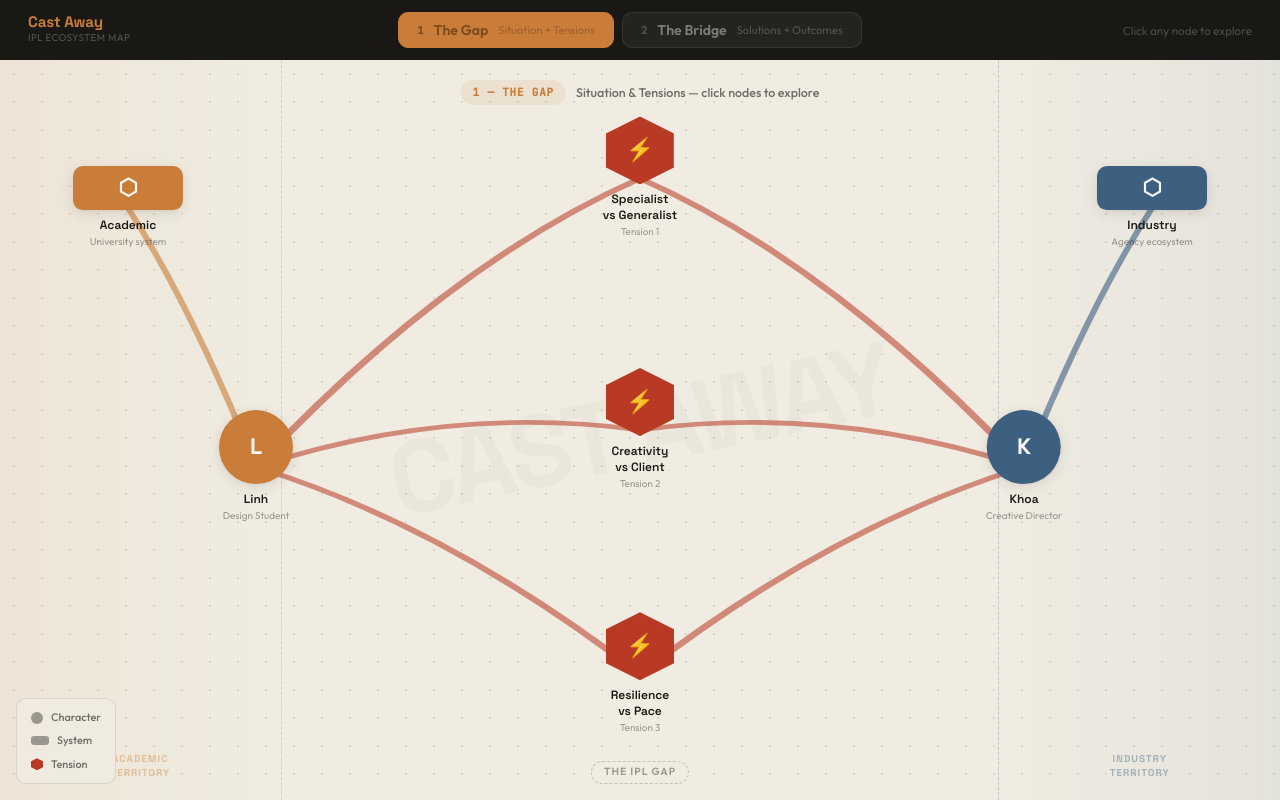
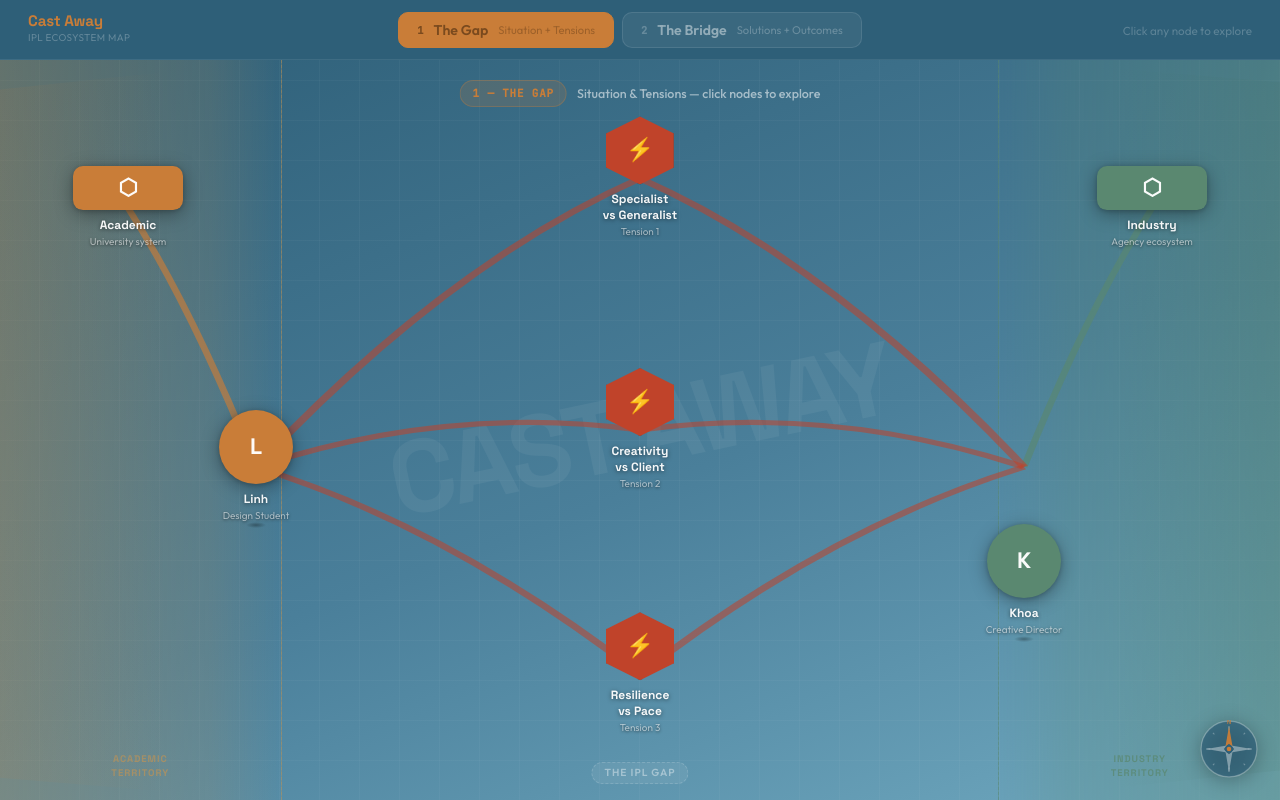
Before and after one commit to binyoun/cast-away, a React (Vite) app: page / in a window 1280 px wide. Built offline with nearby package versions, Linux system fonts and the light colour scheme.

Commit message:
Ocean map aesthetic: compass, position-aware panel, island zones, ocean bg

```diff
--- a/src/components/EcoCanvas.jsx
+++ b/src/components/EcoCanvas.jsx
@@ -1,4 +1,4 @@
-import React from "react";
+import React, { useState } from "react";
 import { NODES, LAYERS, getConnections } from "../data/ecosystem.js";
 
 // ---- Map background zones ----
@@ -32,10 +32,56 @@ function MapBackground({ layer, avgIntensity }) {
   );
 }
 
+// ---- Compass rose ----
+function Compass({ onClick }) {
+  return (
+    <div
+      className="compass-wrap"
+      onClick={onClick}
+      role="button"
+      tabIndex={0}
+      aria-label="Toggle map legend"
+      onKeyDown={e => e.key === 'Enter' && onClick()}
+    >
+      <svg viewBox="0 0 60 60" className="compass-svg" aria-hidden="true">
+        {/* Outer ring */}
+        <circle cx="30" cy="30" r="27" fill="rgba(46,95,120,.72)" stroke="rgba(255,255,255,.28)" strokeWidth="1.2"/>
+        {/* Degree ticks */}
+        {[0,45,90,135,180,225,270,315].map(deg => {
+          const rad = (deg - 90) * Math.PI / 180;
+          const r1 = 22, r2 = deg % 90 === 0 ? 18 : 20;
+          return (
+            <line key={deg}
+              x1={30 + r1 * Math.cos(rad)} y1={30 + r1 * Math.sin(rad)}
+              x2={30 + r2 * Math.cos(rad)} y2={30 + r2 * Math.sin(rad)}
+              stroke="rgba(255,255,255,.3)" strokeWidth={deg % 90 === 0 ? 1.5 : 1}
+            />
+          );
+        })}
+        {/* North arrow — amber */}
+        <path d="M30 8 L33.5 28 L30 25 L26.5 28 Z" fill="var(--amber)" opacity=".95"/>
+        {/* South arrow */}
+        <path d="M30 52 L33.5 32 L30 35 L26.5 32 Z" fill="rgba(255,255,255,.38)"/>
+        {/* East arrow */}
+        <path d="M52 30 L32 33.5 L35 30 L32 26.5 Z" fill="rgba(255,255,255,.38)"/>
+        {/* West arrow */}
+        <path d="M8 30 L28 33.5 L25 30 L28 26.5 Z" fill="rgba(255,255,255,.38)"/>
+        {/* Center circles */}
+        <circle cx="30" cy="30" r="4"   fill="var(--ocean-deep)"/>
+        <circle cx="30" cy="30" r="2.2" fill="var(--amber)"/>
+        {/* N label */}
+        <text x="30" y="5.5" textAnchor="middle" fontSize="5.5" fontWeight="bold"
+          fill="var(--amber)" fontFamily="sans-serif" opacity=".9">N</text>
+      </svg>
+    </div>
+  );
+}
+
 // ---- Map legend ----
-function MapLegend({ layer }) {
+function MapLegend({ layer, visible }) {
   return (
-    <div className="map-legend">
+    <div className={`map-legend${visible ? ' legend-visible' : ''}`}>
+      <span className="legend-title">Map Key</span>
       <div className="legend-item">
         <span className="legend-shape legend-circle" />
         <span>Character</span>
@@ -74,7 +120,7 @@ function Node({ nodeId, x, y, layer, activeSolutions, activeNode, onNodeClick, o
     : {};
 
   const glowStyle = isSolution && intensity > 40
-    ? { boxShadow: `0 0 ${Math.round(t * 28)}px rgba(58,122,86,${(t * 0.5).toFixed(2)})` }
+    ? { boxShadow: `0 0 ${Math.round(t * 32)}px rgba(58,122,86,${(t * 0.6).toFixed(2)}), 0 4px 18px rgba(0,0,0,.35)` }
     : {};
 
   function handleClick(e) {
@@ -128,7 +174,7 @@ function Node({ nodeId, x, y, layer, activeSolutions, activeNode, onNodeClick, o
 }
 
 // ---- Info panel ----
-function InfoPanel({ nodeId, layer, activeSolutions, onSetIntensity, onClose }) {
+function InfoPanel({ nodeId, layer, activeSolutions, onSetIntensity, onClose, style }) {
   const def  = NODES[nodeId];
   if (!def)  return null;
   const info = def.info;
@@ -137,7 +183,7 @@ function InfoPanel({ nodeId, layer, activeSolutions, onSetIntensity, onClose })
   const intensity  = isSolution ? activeSolutions[solveIdx] : 0;
 
   return (
-    <aside className="info-panel" onClick={e => e.stopPropagation()}>
+    <aside className="info-panel" style={style} onClick={e => e.stopPropagation()}>
       <button className="info-close" onClick={onClose}>×</button>
       <span className={`info-type-tag type-${def.color}`}>{info.type}</span>
       <h3 className="info-title">{info.title}</h3>
@@ -180,6 +226,8 @@ function InfoPanel({ nodeId, layer, activeSolutions, onSetIntensity, onClose })
 
 // ---- Main canvas ----
 export default function EcoCanvas({ layer, activeNode, onNodeClick, activeSolutions, onSetIntensity }) {
+  const [showLegend, setShowLegend] = useState(false);
+
   const config = LAYERS[layer];
   const avg    = activeSolutions.reduce((a, b) => a + b, 0) / 3; // 0–100
 
@@ -192,6 +240,7 @@ export default function EcoCanvas({ layer, activeNode, onNodeClick, activeSoluti
 
   function handleCanvasClick() {
     if (activeNode) onNodeClick(activeNode);
+    setShowLegend(false);
   }
 
   // Resolve dynamic positions for Linh/Khoa
@@ -200,6 +249,21 @@ export default function EcoCanvas({ layer, activeNode, onNodeClick, activeSoluti
     if (id === 'khoa') return { ...base, x: khoaX };
     return base;
   }
+
+  // Position-aware InfoPanel: flip side based on node's x position
+  const activePos = activeNode
+    ? posFor(activeNode, config.nodePositions.find(p => p.id === activeNode) || { x: 50, y: 50 })
+    : null;
+
+  const infoPanelStyle = activePos
+    ? {
+        top: '50%',
+        transform: 'translateY(-50%)',
+        ...(activePos.x < 52
+          ? { left: `calc(${activePos.x}% + 56px)`, right: 'auto' }
+          : { right: `calc(${100 - activePos.x}% + 56px)`, left: 'auto' })
+      }
+    : { right: '20px', top: '50%', transform: 'translateY(-50%)' };
 
   return (
     <div className="eco-canvas" onClick={handleCanvasClick}>
@@ -222,9 +286,9 @@ export default function EcoCanvas({ layer, activeNode, onNodeClick, activeSoluti
             return (
               <path
                 key={i} d={d} fill="none"
-                stroke={t > 0.04 ? 'var(--resolve)' : 'var(--ink20)'}
-                strokeOpacity={0.07 + t * 0.78}
-                strokeWidth={0.4 + t * 1.6}
+                stroke={t > 0.04 ? 'var(--resolve-mid)' : 'rgba(255,255,255,.15)'}
+                strokeOpacity={0.1 + t * 0.75}
+                strokeWidth={0.4 + t * 1.8}
                 strokeDasharray={dashArr}
                 style={{ transition: 'stroke-opacity .12s ease, stroke-width .12s ease, stroke .2s ease' }}
               />
@@ -268,7 +332,9 @@ export default function EcoCanvas({ layer, activeNode, onNodeClick, activeSoluti
         })}
       </div>
 
-      <MapLegend layer={layer} />
+      {/* Compass (bottom-right) + legend popup */}
+      <Compass onClick={e => { e.stopPropagation?.(); setShowLegend(s => !s); }} />
+      <MapLegend layer={layer} visible={showLegend} />
 
       {activeNode && (
         <InfoPanel
@@ -278,6 +344,7 @@ export default function EcoCanvas({ layer, activeNode, onNodeClick, activeSoluti
           activeSolutions={activeSolutions}
           onSetIntensity={onSetIntensity}
           onClose={() => onNodeClick(activeNode)}
+          style={infoPanelStyle}
         />
       )}
     </div>
--- a/src/styles/animations.css
+++ b/src/styles/animations.css
@@ -24,3 +24,9 @@
   0%, 100% { transform: scale(1);    opacity: .7; }
   50%       { transform: scale(1.2); opacity: 1;  }
 }
+
+@keyframes compassFloat {
+  0%, 100% { transform: rotate(0deg) translateY(0); }
+  33%       { transform: rotate(3deg) translateY(-1px); }
+  66%       { transform: rotate(-2deg) translateY(1px); }
+}
--- a/src/styles/base.css
+++ b/src/styles/base.css
@@ -1,31 +1,50 @@
-/* base.css */
+/* base.css — map-themed tokens */
+
 :root {
-  --bg:          #f5f2eb;
-  --canvas-bg:   #f0ece2;
-  --surface:     #e8e3d8;
-  --surface2:    #ddd7c8;
-  --card:        #ffffff;
-  --ink:         #1a1814;
-  --ink80:       rgba(26,24,20,.8);
-  --ink60:       rgba(26,24,20,.6);
-  --ink40:       rgba(26,24,20,.4);
-  --ink20:       rgba(26,24,20,.2);
-  --ink10:       rgba(26,24,20,.1);
+  /* Ocean + land palette */
+  --ocean:        #4a7f9a;
+  --ocean-deep:   #2e5f78;
+  --ocean-light:  #6fa8bf;
+  --ocean-shore:  rgba(74,127,154,.4);
 
-  --amber:       #c97d38;
-  --amber-light: #f5e6d3;
-  --amber-mid:   #dba870;
-  --amber-dark:  #7a4a1e;
-  --slate:       #3d6080;
-  --slate-light: #d4e2ec;
-  --slate-mid:   #7ca8c8;
-  --slate-dark:  #1e3a52;
-  --resolve:     #3a7a56;
-  --resolve-bg:  #e8f5ee;
-  --resolve-mid: #7ab896;
-  --tension:     #b83a24;
-  --tension-bg:  #fdf0ed;
-  --tension-mid: #e07860;
+  --land-amber:   #b8925a;      /* academic island — warm sand/earth */
+  --land-amber2:  #9a7442;
+  --land-amber-shore: rgba(184,146,90,.35);
+
+  --land-slate:   #5a8870;      /* industry island — sage/forest */
+  --land-slate2:  #3d6a55;
+  --land-slate-shore: rgba(90,136,112,.35);
+
+  --ink:          #1a1814;
+  --ink80:        rgba(26,24,20,.8);
+  --ink60:        rgba(26,24,20,.6);
+  --ink40:        rgba(26,24,20,.4);
+  --ink20:        rgba(26,24,20,.2);
+  --ink10:        rgba(26,24,20,.1);
+
+  /* Accent */
+  --amber:        #c97d38;
+  --amber-light:  #f5e6d3;
+  --amber-mid:    #dba870;
+  --amber-dark:   #7a4a1e;
+
+  /* Tension / resolve */
+  --tension:      #c0432a;
+  --tension-bg:   #fdf0ed;
+  --tension-mid:  #e07860;
+  --resolve:      #3a7a56;
+  --resolve-bg:   #e8f5ee;
+  --resolve-mid:  #7ab896;
+  --resolve-light:#c2e8d2;
+
+  /* Industry node colour — sage/forest, unifies with land-slate island */
+  --slate:       #5a8870;
+  --slate-light: rgba(90,136,112,.18);
+  --slate-dark:  #3d6a55;
+
+  --surface:  #f0ebe0;
+  --surface2: #e4ddd0;
+  --card:     #faf8f4;
 
   --heading: 'Space Grotesk', sans-serif;
   --body:    'Outfit', sans-serif;
@@ -35,20 +54,19 @@
   --r-md: 14px;
   --r-lg: 22px;
   --r-xl: 28px;
-  --shadow:      0 4px 20px rgba(26,24,20,.08), 0 1px 4px rgba(26,24,20,.04);
-  --shadow-up:   0 12px 40px rgba(26,24,20,.14), 0 2px 8px rgba(26,24,20,.06);
+  --shadow-card: 0 4px 20px rgba(0,0,0,.18), 0 1px 4px rgba(0,0,0,.1);
+  --shadow-float: 0 12px 40px rgba(0,0,0,.28), 0 2px 8px rgba(0,0,0,.12);
 }
 
 *, *::before, *::after { margin: 0; padding: 0; box-sizing: border-box; }
-
-html, body, #root { height: 100%; overflow: hidden; }
+html, body, #root      { height: 100%; overflow: hidden; }
 
 body {
-  background: var(--canvas-bg);
+  background: var(--ocean);
   font-family: var(--body);
   line-height: 1.6;
   -webkit-font-smoothing: antialiased;
   color: var(--ink);
 }
 
-::selection { background: var(--amber-light); color: var(--amber-dark); }
+::selection { background: rgba(201,125,56,.3); color: #fff; }
--- a/src/styles/game.css
+++ b/src/styles/game.css
@@ -1,4 +1,4 @@
-/* game.css — Cast Away ecosystem map */
+/* game.css — Cast Away ocean map */
 
 .app {
   height: 100dvh;
@@ -10,7 +10,8 @@
 /* ---- Layer nav ---- */
 .layer-nav {
   height: 60px;
-  background: var(--ink);
+  background: var(--ocean-deep);
+  border-bottom: 1px solid rgba(255,255,255,.08);
   display: flex;
   align-items: center;
   justify-content: space-between;
@@ -43,28 +44,25 @@
   text-transform: uppercase;
 }
 
-.nav-layers {
-  display: flex;
-  gap: 8px;
-}
+.nav-layers { display: flex; gap: 8px; }
 
 .nav-layer-btn {
   display: flex;
   align-items: center;
   gap: 10px;
-  background: rgba(255,255,255,.05);
-  border: 1px solid rgba(255,255,255,.08);
+  background: rgba(255,255,255,.06);
+  border: 1px solid rgba(255,255,255,.1);
   border-radius: 10px;
   padding: 8px 18px;
-  color: rgba(255,255,255,.4);
+  color: rgba(255,255,255,.45);
   font-family: var(--body);
   cursor: pointer;
   transition: background .2s, color .2s, border-color .2s;
 }
 
 .nav-layer-btn:hover {
-  background: rgba(255,255,255,.1);
-  color: rgba(255,255,255,.7);
+  background: rgba(255,255,255,.12);
+  color: rgba(255,255,255,.8);
 }
 
 .nav-layer-btn.active {
@@ -79,22 +77,12 @@
   font-weight: 700;
   opacity: .5;
 }
-
 .nav-layer-btn.active .nav-layer-num { opacity: 1; }
 
-.nav-layer-label {
-  font-size: .88rem;
-  font-weight: 600;
-}
+.nav-layer-label { font-size: .88rem; font-weight: 600; }
+.nav-layer-sub   { font-size: .7rem; opacity: .55; }
 
-.nav-layer-sub {
-  font-size: .7rem;
-  opacity: .55;
-}
-
-@media (max-width: 700px) {
-  .nav-layer-sub { display: none; }
-}
+@media (max-width: 700px) { .nav-layer-sub { display: none; } }
 
 .nav-meta { min-width: 140px; text-align: right; }
 
@@ -107,8 +95,8 @@
   font-family: var(--mono);
   font-size: .72rem;
   font-weight: 600;
-  color: var(--resolve-mid);
-  background: rgba(58,122,86,.15);
+  color: var(--resolve-light);
+  background: rgba(58,122,86,.2);
   padding: 4px 12px;
   border-radius: 100px;
 }
@@ -123,9 +111,14 @@
   flex: 1;
   position: relative;
   overflow: hidden;
-  background-color: var(--canvas-bg);
-  background-image: radial-gradient(circle, rgba(26,24,20,.1) 1px, transparent 1px);
-  background-size: 28px 28px;
+  /* Ocean base */
+  background-color: var(--ocean);
+  background-image:
+    /* Subtle nautical grid on top */
+    repeating-linear-gradient(0deg,   transparent, transparent 39px, rgba(255,255,255,.03) 39px, rgba(255,255,255,.03) 40px),
+    repeating-linear-gradient(90deg,  transparent, transparent 39px, rgba(255,255,255,.03) 39px, rgba(255,255,255,.03) 40px),
+    /* Ocean depth gradient */
+    linear-gradient(160deg, var(--ocean-deep) 0%, var(--ocean) 55%, var(--ocean-light) 100%);
 }
 
 /* ---- Map background zones ---- */
@@ -146,12 +139,42 @@
   padding-bottom: 20px;
 }
 
+/* Academic island — warm amber/sand */
 .zone-academic {
   flex: 0 0 22%;
-  background: linear-gradient(to right, rgba(201,125,56,.07), transparent);
-  border-right: 1px dashed rgba(201,125,56,.2);
+  background: linear-gradient(to right,
+    rgba(184,146,90,.38) 0%,
+    rgba(184,146,90,.18) 75%,
+    transparent 100%);
+  border-right: 1px dashed rgba(184,146,90,.35);
+}
+/* Coastal "shore" inner glow */
+.zone-academic::after {
+  content: '';
+  position: absolute;
+  inset: 0;
+  background: linear-gradient(to right, rgba(201,125,56,.08) 0%, transparent 60%);
+  clip-path: polygon(0 4%, 100% 0%, 96% 100%, 0 97%);
 }
 
+/* Industry island — sage/forest */
+.zone-industry {
+  flex: 0 0 22%;
+  background: linear-gradient(to left,
+    rgba(90,136,112,.38) 0%,
+    rgba(90,136,112,.18) 75%,
+    transparent 100%);
+  border-left: 1px dashed rgba(90,136,112,.35);
+}
+.zone-industry::after {
+  content: '';
+  position: absolute;
+  inset: 0;
+  background: linear-gradient(to left, rgba(61,106,85,.08) 0%, transparent 60%);
+  clip-path: polygon(4% 0%, 100% 3%, 100% 96%, 0 100%);
+}
+
+/* Ocean gap between islands */
 .zone-gap {
   flex: 1;
   display: flex;
@@ -161,24 +184,20 @@
   overflow: hidden;
 }
 
-.zone-industry {
-  flex: 0 0 22%;
-  background: linear-gradient(to left, rgba(61,96,128,.07), transparent);
-  border-left: 1px dashed rgba(61,96,128,.2);
-}
-
 .zone-label {
   font-family: var(--heading);
-  font-size: .62rem;
+  font-size: .6rem;
   font-weight: 700;
   text-transform: uppercase;
   letter-spacing: .1em;
   text-align: center;
   line-height: 1.4;
+  position: relative;
+  z-index: 1;
 }
 
-.zone-academic .zone-label { color: var(--amber); opacity: .4; }
-.zone-industry .zone-label { color: var(--slate);  opacity: .4; }
+.zone-academic .zone-label { color: var(--land-amber); opacity: .75; }
+.zone-industry .zone-label { color: var(--land-slate);  opacity: .75; }
 
 .zone-watermark {
   position: absolute;
@@ -188,8 +207,7 @@
   font-family: var(--heading);
   font-size: clamp(3.5rem, 8vw, 7rem);
   font-weight: 700;
-  color: var(--ink);
-  opacity: .022;
+  color: rgba(255,255,255,.055);
   letter-spacing: -.04em;
   white-space: nowrap;
   user-select: none;
@@ -201,15 +219,15 @@
   left: 50%;
   transform: translateX(-50%);
   font-family: var(--body);
-  font-size: .65rem;
+  font-size: .64rem;
   font-weight: 600;
   text-transform: uppercase;
   letter-spacing: .1em;
-  color: var(--ink40);
-  background: var(--canvas-bg);
+  color: rgba(255,255,255,.4);
+  background: rgba(255,255,255,.07);
   padding: 2px 12px;
   border-radius: 100px;
-  border: 1px dashed var(--ink20);
+  border: 1px dashed rgba(255,255,255,.15);
   white-space: nowrap;
 }
 
@@ -229,43 +247,79 @@
 }
 
 .bridge-glow {
-  width: 72px;
-  height: 72px;
+  width: 80px;
+  height: 80px;
   border-radius: 50%;
-  background: radial-gradient(circle, rgba(58,122,86,.3), transparent 70%);
-  animation: glowPulse 2s ease-in-out infinite;
+  background: radial-gradient(circle, rgba(58,122,86,.45), transparent 70%);
+  animation: glowPulse 2.4s ease-in-out infinite;
 }
 
 .bridge-emerging-label {
   font-family: var(--heading);
   font-size: 1rem;
   font-weight: 700;
-  color: var(--resolve);
+  color: var(--resolve-light);
   letter-spacing: -.01em;
+  text-shadow: 0 2px 8px rgba(0,0,0,.4);
 }
 
 .bridge-emerging-quote {
   font-size: .75rem;
   font-style: italic;
-  color: var(--ink60);
+  color: rgba(255,255,255,.6);
   line-height: 1.5;
   max-width: 280px;
+  text-shadow: 0 1px 4px rgba(0,0,0,.5);
 }
 
-/* ---- Map legend ---- */
+/* ---- Compass (bottom-right) ---- */
+.compass-wrap {
+  position: absolute;
+  bottom: 20px;
+  right: 20px;
+  width: 62px;
+  height: 62px;
+  z-index: 12;
+  cursor: pointer;
+  user-select: none;
+}
+
+.compass-svg {
+  width: 100%;
+  height: 100%;
+  filter: drop-shadow(0 3px 10px rgba(0,0,0,.4));
+  transition: transform .4s cubic-bezier(.25,.46,.45,.94);
+}
+
+.compass-wrap:hover .compass-svg { transform: rotate(18deg); }
+.compass-wrap:active .compass-svg { transform: rotate(36deg) scale(.92); }
+
+/* ---- Map legend (toggled by compass) ---- */
 .map-legend {
   position: absolute;
-  bottom: 16px;
-  left: 16px;
+  bottom: 96px;
+  right: 20px;
   display: flex;
   flex-direction: column;
   gap: 6px;
-  z-index: 10;
-  background: rgba(240,236,226,.85);
-  backdrop-filter: blur(8px);
-  border-radius: 10px;
-  padding: 10px 14px;
-  border: 1px solid var(--ink10);
+  z-index: 11;
+  background: rgba(46,95,120,.85);
+  backdrop-filter: blur(10px);
+  border-radius: 12px;
+  padding: 12px 16px;
+  border: 1px solid rgba(255,255,255,.15);
+  box-shadow: 0 8px 32px rgba(0,0,0,.3);
+  /* Hidden by default */
+  opacity: 0;
+  transform: translateY(10px);
+  pointer-events: none;
+  transition: opacity .25s ease, transform .25s ease;
+}
+
+.map-legend.legend-visible {
+  opacity: 1;
+  transform: translateY(0);
+  pointer-events: all;
 }
 
 .legend-item {
@@ -274,18 +328,25 @@
   gap: 8px;
   font-size: .68rem;
   font-weight: 500;
-  color: var(--ink60);
+  color: rgba(255,255,255,.75);
 }
 
-.legend-shape {
-  display: block;
-  flex-shrink: 0;
+.legend-shape { display: block; flex-shrink: 0; }
+.legend-circle  { width: 12px; height: 12px; border-radius: 50%;  background: rgba(255,255,255,.6); }
+.legend-rect    { width: 18px; height: 9px;  border-radius: 3px;   background: rgba(255,255,255,.6); }
+.legend-hex     { width: 12px; height: 12px; background: var(--tension-mid); clip-path: polygon(50% 0%,100% 25%,100% 75%,50% 100%,0% 75%,0% 25%); }
+.legend-diamond { width: 11px; height: 11px; background: var(--resolve-mid); clip-path: polygon(50% 0%,100% 50%,50% 100%,0% 50%); }
+
+/* Legend title */
+.legend-title {
+  font-family: var(--mono);
+  font-size: .6rem;
+  font-weight: 700;
+  text-transform: uppercase;
+  letter-spacing: .1em;
+  color: rgba(255,255,255,.45);
+  margin-bottom: 4px;
 }
-
-.legend-circle  { width: 12px; height: 12px; border-radius: 50%;  background: var(--ink40); }
-.legend-rect    { width: 18px; height: 9px;  border-radius: 3px;   background: var(--ink40); }
-.legend-hex     { width: 12px; height: 12px; background: var(--tension); clip-path: polygon(50% 0%,100% 25%,100% 75%,50% 100%,0% 75%,0% 25%); }
-.legend-diamond { width: 11px; height: 11px; background: var(--resolve); clip-path: polygon(50% 0%,100% 50%,50% 100%,0% 50%); }
 
 /* ---- Canvas header ---- */
 .canvas-header {
@@ -308,14 +369,15 @@
   letter-spacing: .08em;
   text-transform: uppercase;
   color: var(--amber);
-  background: rgba(201,125,56,.1);
+  background: rgba(201,125,56,.18);
+  border: 1px solid rgba(201,125,56,.3);
   padding: 4px 12px;
   border-radius: 100px;
 }
 
 .canvas-subtitle {
   font-size: .78rem;
-  color: var(--ink60);
+  color: rgba(255,255,255,.55);
   font-weight: 500;
 }
 
@@ -334,12 +396,13 @@
   transition: stroke .4s ease, stroke-opacity .4s ease;
 }
 
-.conn-amber   { stroke: var(--amber);   stroke-opacity: .6;  stroke-width: .5; }
-.conn-slate   { stroke: var(--slate);   stroke-opacity: .6;  stroke-width: .5; }
-.conn-tension { stroke: var(--tension); stroke-opacity: .55; stroke-width: .65; animation: tensionPulse .7s ease .15s both; }
-.conn-muted   { stroke: var(--ink20);   stroke-opacity: .5;  stroke-width: .4; }
+/* Sea-route colours on ocean background */
+.conn-amber   { stroke: var(--amber);       stroke-opacity: .65; stroke-width: .55; }
+.conn-slate   { stroke: var(--land-slate);  stroke-opacity: .65; stroke-width: .55; }
+.conn-tension { stroke: var(--tension);     stroke-opacity: .6;  stroke-width: .7;  animation: tensionPulse .7s ease .15s both; }
+.conn-muted   { stroke: rgba(255,255,255,.18); stroke-opacity: .8;  stroke-width: .4; }
 
-.conn.dashed  { stroke-dasharray: .8 1.2; }
+.conn.dashed { stroke-dasharray: .8 1.4; }
 
 /* ---- Nodes layer ---- */
 .nodes-layer {
@@ -362,14 +425,15 @@
   transition: left .6s cubic-bezier(.25,.46,.45,.94), top .6s cubic-bezier(.25,.46,.45,.94), transform .2s ease;
 }
 
-.node:hover       { transform: translate(-50%, -50%) scale(1.07); }
-.node.node-active { transform: translate(-50%, -50%) scale(1.1); z-index: 15; }
+.node:hover       { transform: translate(-50%, -50%) scale(1.08); }
+.node.node-active { transform: translate(-50%, -50%) scale(1.12); z-index: 15; }
 
 .node-body {
   display: flex;
   align-items: center;
   justify-content: center;
-  box-shadow: 0 3px 14px rgba(26,24,20,.1), 0 1px 3px rgba(26,24,20,.06);
+  /* More prominent shadow on ocean */
+  box-shadow: 0 4px 18px rgba(0,0,0,.35), 0 1px 5px rgba(0,0,0,.2);
   transition: box-shadow .25s ease, filter .2s ease, opacity .2s ease;
 }
 
@@ -378,9 +442,25 @@
 .node-diamond .node-body { width: 62px; height: 62px; clip-path: polygon(50% 0%,100% 50%,50% 100%,0% 50%); }
 .node-rect    .node-body { width: 110px; height: 44px; border-radius: 10px; }
 
+/* Active ring — white + colour on ocean bg looks sharp */
 .node.node-active .node-body {
-  box-shadow: 0 0 0 3px #fff, 0 0 0 6px currentColor, 0 6px 24px rgba(26,24,20,.15);
+  box-shadow: 0 0 0 3px rgba(255,255,255,.9), 0 0 0 6px currentColor, 0 8px 28px rgba(0,0,0,.4);
 }
+
+/* Map-pin drop shadow for character circles */
+.node-circle .node-body::after {
+  content: '';
+  position: absolute;
+  bottom: -4px;
+  left: 50%;
+  transform: translateX(-50%);
+  width: 20px;
+  height: 6px;
+  background: radial-gradient(ellipse, rgba(0,0,0,.3) 0%, transparent 70%);
+  border-radius: 50%;
+  pointer-events: none;
+}
+.node-circle { position: relative; }
 
 .color-amber   { background: var(--amber);   color: var(--amber); }
 .color-slate   { background: var(--slate);   color: var(--slate); }
@@ -391,11 +471,12 @@
   font-family: var(--heading);
   font-size: 1.4rem;
   font-weight: 700;
-  color: rgba(255,255,255,.95);
+  color: rgba(255,255,255,.97);
   line-height: 1;
   pointer-events: none;
 }
 
+/* Node labels — white + shadow for legibility on ocean */
 .node-meta {
   display: flex;
   flex-direction: column;
@@ -407,15 +488,17 @@
 .node-label-line {
   font-family: var(--heading);
   font-size: .75rem;
-  font-weight: 600;
-  color: var(--ink);
+  font-weight: 700;
+  color: rgba(255,255,255,.95);
+  text-shadow: 0 1px 4px rgba(0,0,0,.5);
   line-height: 1.25;
   text-align: center;
 }
 
 .node-sub {
   font-size: .62rem;
-  color: var(--ink40);
+  color: rgba(255,255,255,.55);
+  text-shadow: 0 1px 3px rgba(0,0,0,.5);
   text-align: center;
 }
 
@@ -437,49 +520,46 @@
   border-radius: 2px;
   outline: none;
   cursor: pointer;
-  background: linear-gradient(to right, var(--resolve) var(--pct, 0%), var(--surface2) var(--pct, 0%));
+  background: linear-gradient(to right, var(--resolve) var(--pct, 0%), rgba(255,255,255,.25) var(--pct, 0%));
 }
 
 .intensity-slider::-webkit-slider-thumb {
   -webkit-appearance: none;
   width: 14px; height: 14px;
   border-radius: 50%;
-  background: var(--resolve);
+  background: var(--resolve-light);
   cursor: pointer;
-  border: 2px solid #fff;
-  box-shadow: 0 1px 4px rgba(26,24,20,.25);
+  border: 2px solid rgba(255,255,255,.9);
+  box-shadow: 0 1px 4px rgba(0,0,0,.35);
   transition: transform .1s ease;
 }
-
 .intensity-slider::-webkit-slider-thumb:hover { transform: scale(1.25); }
 .intensity-slider::-moz-range-thumb {
   width: 14px; height: 14px;
   border-radius: 50%;
-  background: var(--resolve);
-  border: 2px solid #fff;
+  background: var(--resolve-light);
+  border: 2px solid rgba(255,255,255,.9);
 }
 
 .intensity-pct {
   font-family: var(--mono);
   font-size: .6rem;
   font-weight: 700;
-  color: var(--resolve);
+  color: var(--resolve-light);
   min-width: 26px;
+  text-shadow: 0 1px 3px rgba(0,0,0,.4);
 }
 
 /* ---- Info panel ---- */
 .info-panel {
   position: absolute;
-  right: 20px;
-  top: 50%;
-  transform: translateY(-50%);
   width: 268px;
-  background: #fff;
+  background: var(--card);
   border-radius: 20px;
   padding: 22px;
-  box-shadow: 0 12px 48px rgba(26,24,20,.14), 0 2px 8px rgba(26,24,20,.06);
+  box-shadow: var(--shadow-float);
   z-index: 25;
-  animation: slideInRight .3s ease both;
+  animation: fadeIn .25s ease both;
 }
 
 .info-close {
@@ -568,7 +648,10 @@
   color: var(--resolve);
 }
 
-.intensity-slider-lg { width: 100%; }
+.intensity-slider-lg {
+  width: 100%;
+  background: linear-gradient(to right, var(--resolve) var(--pct, 0%), var(--surface2) var(--pct, 0%));
+}
 
 .info-intensity-labels {
   display: flex;
@@ -585,7 +668,7 @@
   .node-hex     .node-body { width: 54px; height: 54px; }
   .node-diamond .node-body { width: 50px; height: 50px; }
   .node-rect    .node-body { width: 88px; height: 38px; }
-  .node-letter { font-size: 1.1rem; }
-  .info-panel  { right: 10px; width: 230px; }
-  .map-legend  { display: none; }
+  .node-letter  { font-size: 1.1rem; }
+  .info-panel   { width: 230px; }
+  .compass-wrap { width: 50px; height: 50px; }
 }
```
Also changed, not shown: 10 other files (tests, documents, lock files or other folders).
